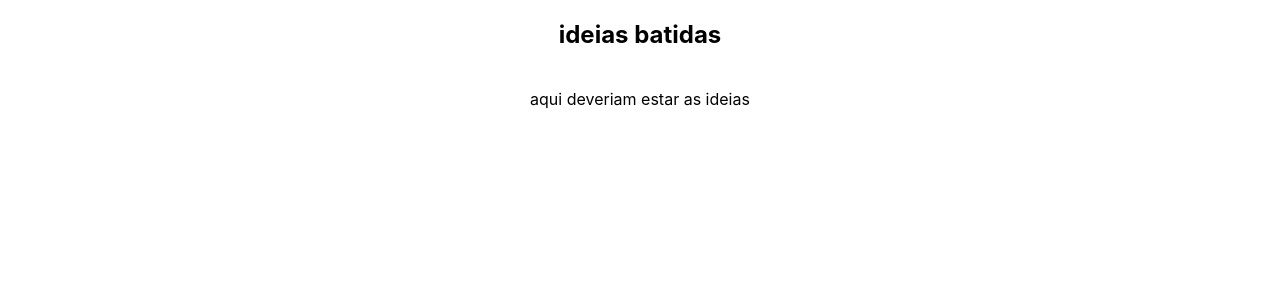
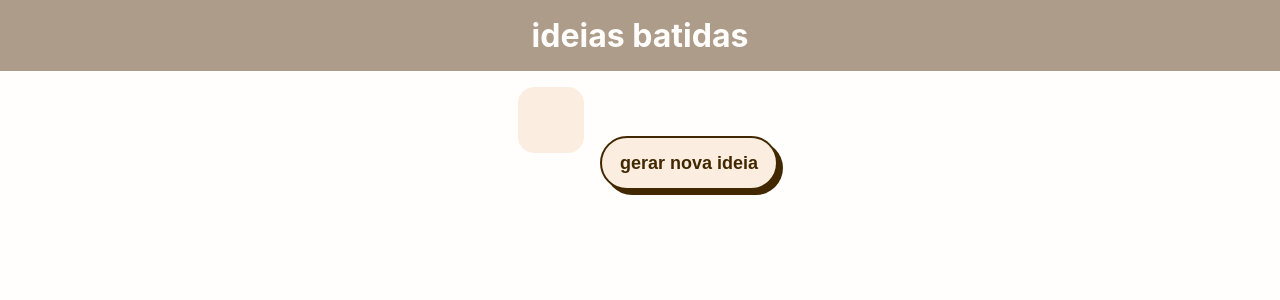
Before and after one commit to deltaly23/ideias-batidas, a React (Create React App) app: page / in a window 1280 px wide. Shown: the top 300 px of the page. Built offline with nearby package versions, Linux system fonts and the light colour scheme; no server answers; the database is empty.

Commit message:
algoritimo basico do basico

```diff
--- a/public/index.html
+++ b/public/index.html
@@ -2,14 +2,14 @@
 <html lang="PT-BR">
   <head>
     <meta charset="utf-8" />
-    <link rel="icon" href="%PUBLIC_URL%/favicon.ico" />
+    <link rel="icon" href="" />
     <meta name="viewport" content="width=device-width, initial-scale=1" />
     <meta name="theme-color" content="#000000" />
     <meta
       name="description"
-      content="Web site created using create-react-app"
+      content="gerador parcialmente aleatorio de ideias"
     />
-    <link rel="apple-touch-icon" href="%PUBLIC_URL%/logo192.png" />
+
     <!--
       manifest.json provides metadata used when your web app is installed on a
       user's mobile device or desktop. See https://developers.google.com/web/fundamentals/web-app-manifest/
@@ -24,7 +24,7 @@
       work correctly both with client-side routing and a non-root public URL.
       Learn how to configure a non-root public URL by running `npm run build`.
     -->
-    <title>React App</title>
+    <title>IDEIAS BATIDAS</title>
   </head>
   <body>
     <noscript>You need to enable JavaScript to run this app.</noscript>
--- a/src/App.css
+++ b/src/App.css
@@ -1,3 +1,67 @@
-.App {
+*{
+  margin: 0;
+  padding: 0;
+  box-sizing: border-box;
+}
+
+body{
+  background-color: #FFFEFC;
   text-align: center;
 }
+
+header h2{
+  background-color: #AD9C89;
+  color: #FFFEFC;
+  font-size:2rem;
+  padding: 1rem;
+}
+
+#ideia{
+  display: inline-block;
+  background-color: #fbeee0;
+  margin: 1rem;
+  padding: 2rem;
+  border: 1px solid #fbeee0;
+  border-radius: 1rem;
+  color: #422800;
+}
+
+
+
+
+
+
+
+
+
+
+
+.botão-gerador {
+  background-color: #fbeee0;
+  border: 2px solid #422800;
+  border-radius: 30px;
+  box-shadow: #422800 5px 5px 0 0;
+  color: #422800;
+  cursor: pointer;
+  display: inline-block;
+  font-weight: 600;
+  font-size: 18px;
+  padding: 0 18px;
+  line-height: 50px;
+  text-align: center;
+  text-decoration: none;
+  user-select: none;
+  -webkit-user-select: none;
+  touch-action: manipulation;
+}
+
+.botão-gerador:hover {
+  background-color: #fff5ec;
+  color: #976f34;
+}
+
+.botão-gerador:active {
+  box-shadow: #422800 2px 2px 0 0;
+  transform: translate(2px, 2px);
+  transition: 0.02s;
+}
--- a/src/App.js
+++ b/src/App.js
@@ -5,29 +5,54 @@ import {db, storage, functions} from './firebase.js';
 
 function App() {
   const [blocos, setBlocos] = useState([]);
+  const [repetidor, setRepetidor] = useState(0);
+  const [ideiaGerada, setIdeiaGerada] = useState("");
+
+
+  function gerador(){
+    let verboSelecionado = blocos[2].info.lista[Math.floor(Math.random() * blocos[0].info.lista.length)];
+    let substantivo1Selecionado = blocos[1].info.lista[Math.floor(Math.random() * blocos[0].info.lista.length)];
+    let substantivo2Selecionado = blocos[1].info.lista[Math.floor(Math.random() * blocos[0].info.lista.length)];
+    let localSelecionado = blocos[0].info.lista[Math.floor(Math.random() * blocos[0].info.lista.length)];
+
+    let ideia = (substantivo1Selecionado + verboSelecionado + substantivo2Selecionado + localSelecionado)
+
+    return(ideia)
+  }
+
 
   useEffect(()=>{
     db.collection('blocos').onSnapshot(snapshot =>{
       setBlocos(snapshot.docs.map(function(document){
         return {id:document.id, info:document.data()}
-
-
       }))
     })
-  },[])
 
-  //console.log(blocos[0].info.lista[0]) aparentemente assim q se retira um item de uam das array
+    if(blocos.length === 0){
+      console.log("repetidor agora esta em " + repetidor + " e o obj blocos está vazia")
+
+      setTimeout(() => {
+        setRepetidor((repetidor) => repetidor + 1);
+      }, 100);
+
+    }else{
+      console.log("o repetidor agora esta em " + repetidor + " e é pra array dos blocos estar pronta, vê ai")
+
+      setIdeiaGerada(gerador());
+    }
+  },[repetidor])
 
 
   return (
     <div className="App">
       <header>
         <h2>ideias batidas</h2>
-        <br />
+      </header>
 
-        <div>aqui deveriam estar as ideias</div>
-      </header>
-    </div>
+      <div id="ideia">{ideiaGerada}</div>
+      <button className="botão-gerador" onClick={() => setRepetidor((repetidor) => repetidor + 1)} >gerar nova ideia</button>
+
+      </div>
   );
 }
 
--- a/src/index.js
+++ b/src/index.js
@@ -6,9 +6,7 @@ import reportWebVitals from './reportWebVitals';
 
 const root = ReactDOM.createRoot(document.getElementById('root'));
 root.render(
-  <React.StrictMode>
-    <App />
-  </React.StrictMode>
+  <App />
 );
 
 // If you want to start measuring performance in your app, pass a function
```
